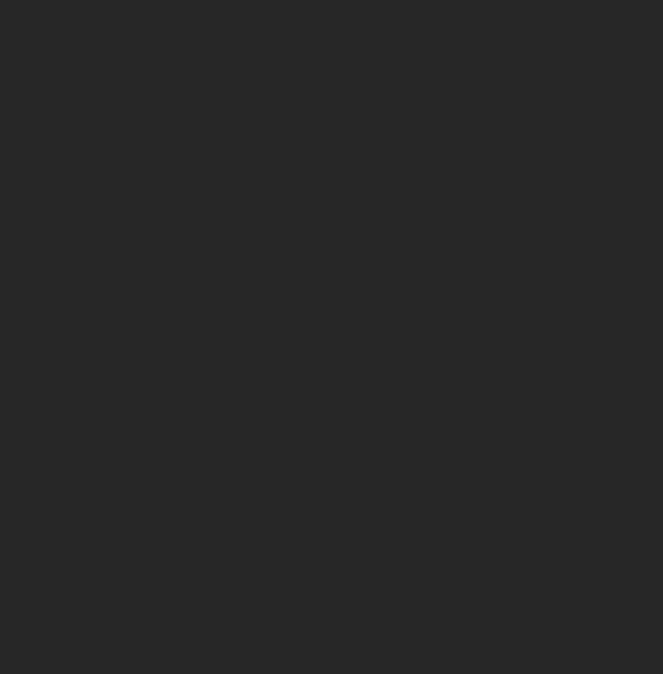
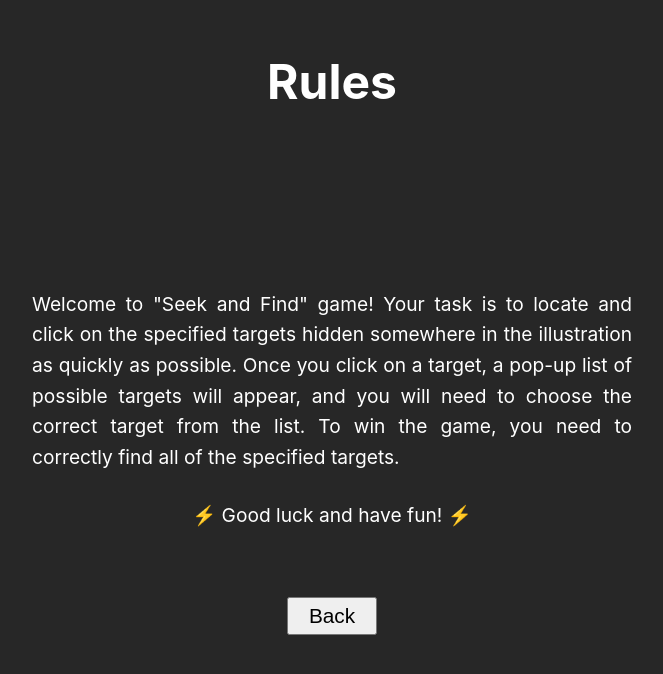
Before and after one commit to McStanley/seek-and-find, a React (Vite) app: page /rules in a window 1280 px wide. Before the commit this address had no page. Shown: the top 674 px of the page, without its empty margins (308-971 px from the left). Built offline with nearby package versions, Linux system fonts and the light colour scheme; the HTML template or start-up script is replaced by a standard one.

Commit message:
Create rules page

```diff
--- a/src/App.jsx
+++ b/src/App.jsx
@@ -1,11 +1,13 @@
 import { BrowserRouter, Routes, Route } from 'react-router-dom';
 import Home from './pages/Home';
+import Rules from './pages/Rules';
 
 function App() {
   return (
     <BrowserRouter>
       <Routes>
         <Route path="/" element={<Home />} />
+        <Route path="/rules" element={<Rules />} />
       </Routes>
     </BrowserRouter>
   );
--- a/src/index.css
+++ b/src/index.css
@@ -16,3 +16,7 @@ a {
   color: inherit;
   text-decoration: none;
 }
+
+p {
+  margin: 0;
+}
--- a/src/pages/Home.jsx
+++ b/src/pages/Home.jsx
@@ -1,5 +1,6 @@
+import { Link } from 'react-router-dom';
+import Arrow from '../assets/arrow-up-right.svg';
 import './styles/Home.css';
-import Arrow from '../assets/arrow-up-right.svg';
 
 function Home() {
   return (
@@ -16,7 +17,10 @@ function Home() {
           <img src={Arrow} alt="" />
         </div>
         <nav className="Home-nav">
-          <span>Rules</span> · <span>Leaderboard</span>
+          <Link to="/rules">
+            <span>Rules</span>
+          </Link>{' '}
+          ·<span>Leaderboard</span>
         </nav>
       </header>
       <main className="Home-main">
--- /dev/null
+++ b/src/pages/Rules.jsx
@@ -0,0 +1,30 @@
+import { Link } from 'react-router-dom';
+import './styles/Rules.css';
+
+function Rules() {
+  return (
+    <div className="Rules">
+      <header className="Rules-header">
+        <h1 className="Rules-title">Rules</h1>
+      </header>
+      <main className="Rules-main">
+        <p className="Rules-text">
+          Welcome to &quot;Seek and Find&quot; game! Your task is to locate and
+          click on the specified targets hidden somewhere in the illustration as
+          quickly as possible. Once you click on a target, a pop-up list of
+          possible targets will appear, and you will need to choose the correct
+          target from the list. To win the game, you need to correctly find all
+          of the specified targets.
+        </p>
+        <p className="Rules-message">⚡ Good luck and have fun! ⚡</p>
+        <Link to="/">
+          <button className="Rules-button" type="button">
+            Back
+          </button>
+        </Link>
+      </main>
+    </div>
+  );
+}
+
+export default Rules;
--- /dev/null
+++ b/src/pages/styles/Rules.css
@@ -0,0 +1,37 @@
+.Rules {
+  padding: 20px;
+  min-height: 100vh;
+  display: flex;
+  flex-direction: column;
+  align-items: center;
+}
+
+.Rules-title {
+  font-size: 3rem;
+}
+
+.Rules-main {
+  flex: 1;
+  display: flex;
+  flex-direction: column;
+  justify-content: center;
+  align-items: center;
+}
+
+.Rules-text {
+  max-width: 600px;
+  font-size: 1.2rem;
+  line-height: 1.6;
+  text-align: justify;
+}
+
+.Rules-message {
+  margin-top: 30px;
+  font-size: 1.2rem;
+}
+
+.Rules-button {
+  margin-top: 70px;
+  font-size: 1.3rem;
+  padding: 5px 20px;
+}
```
